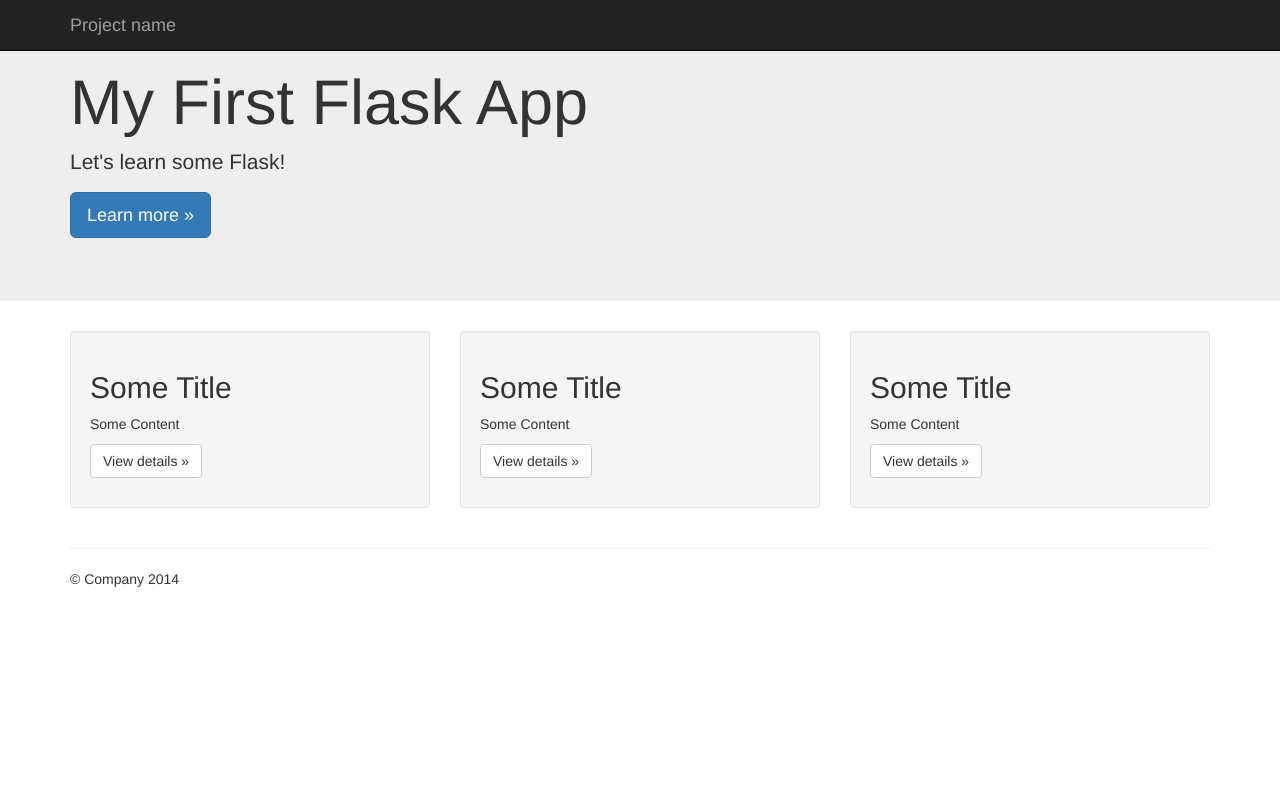
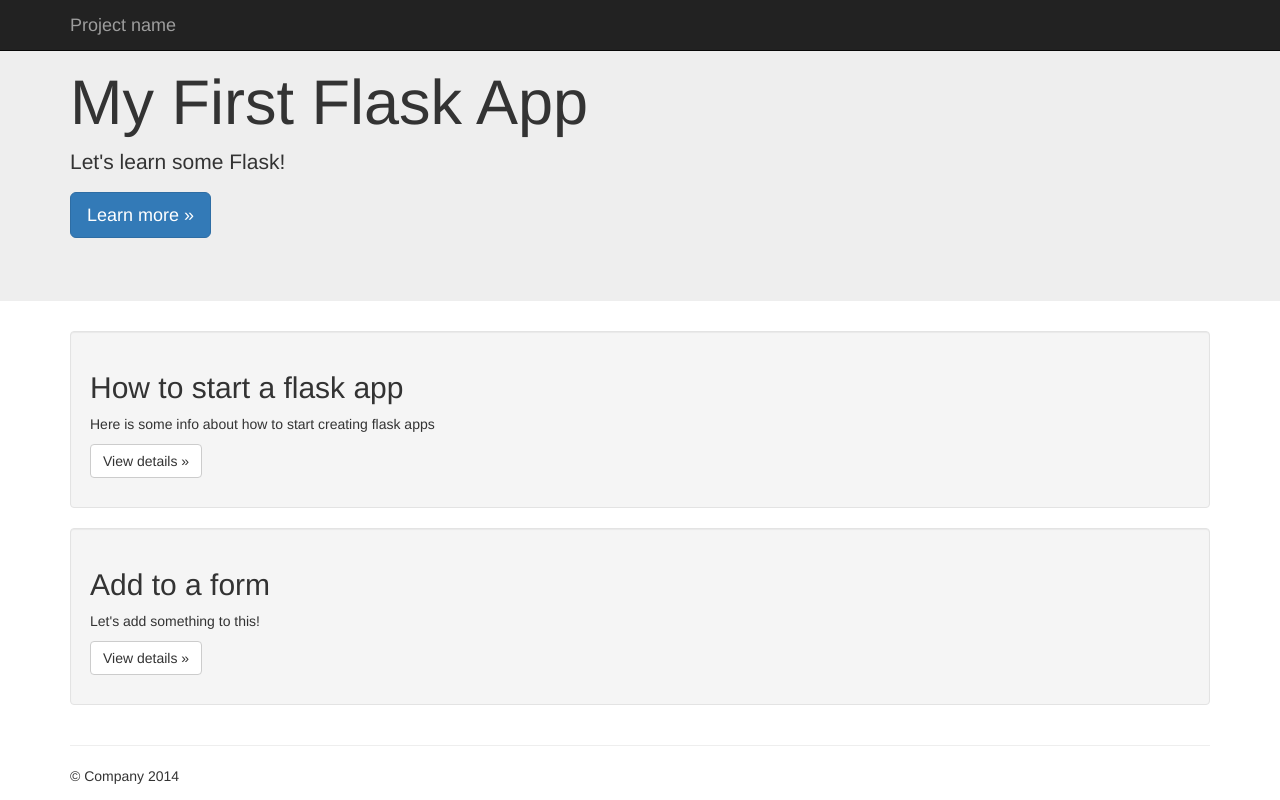
Before and after one commit to kevcoxe/Simple-Flask-App, a Flask app: page / in a window 1280 px wide. Run offline with Flask 2, Linux system fonts and the light colour scheme; some libraries are stand-ins or nearby versions.

Commit message:
ok now let's generate from some data

```diff
--- a/app.py
+++ b/app.py
@@ -3,7 +3,11 @@
 
 @app.route('/')
 def index():
-    return render_template('index.html')
+    posts = [
+        {'title': 'How to start a flask app', 'content': 'Here is some info about how to start creating flask apps'},
+        {'title': 'Add to a form', 'content': "Let's add something to this!"},
+        ]
+    return render_template('index.html',posts=posts)
 
 if __name__ == '__main__':
     app.run(
--- a/templates/index.html
+++ b/templates/index.html
@@ -15,11 +15,8 @@
 </div>
 
 <div class="container">
-    <!-- Example row of columns -->
-    {{ macros.list_items() }}
+    {{ macros.list_items(posts=posts) }}
     <hr>
-<footer>
-    <p>&copy; Company 2014</p>
-    </footer>
+    {{ macros.footer() }}
 </div> <!-- /container -->
 {% endblock %}
--- a/templates/macros.html
+++ b/templates/macros.html
@@ -14,28 +14,22 @@
 </nav>
 {%- endmacro %}
 
-{% macro list_items() -%}
+{% macro list_items(posts) -%}
 <div class="row">
-<div class="col-md-4">
+{% for post in posts %}
+<div class="col-md-12">
     <div class="well">
-        <h2>Some Title</h2>
-        <p>Some Content</p>
+        <h2>{{ post['title'] }}</h2>
+        <p>{{ post['content'] }}</p>
         <p><a class="btn btn-default" href="#" role="button">View details &raquo;</a></p>
     </div>
 </div>
-<div class="col-md-4">
-    <div class="well">
-        <h2>Some Title</h2>
-        <p>Some Content</p>
-        <p><a class="btn btn-default" href="#" role="button">View details &raquo;</a></p>
-    </div>
-</div>
-<div class="col-md-4">
-    <div class="well">
-        <h2>Some Title</h2>
-        <p>Some Content</p>
-        <p><a class="btn btn-default" href="#" role="button">View details &raquo;</a></p>
-    </div>
-</div>
+{% endfor %}
 </div>
 {%- endmacro %}
+
+{% macro footer() -%}
+<footer>
+    <p>&copy; Company 2014</p>
+</footer>
+{%- endmacro %}
```
